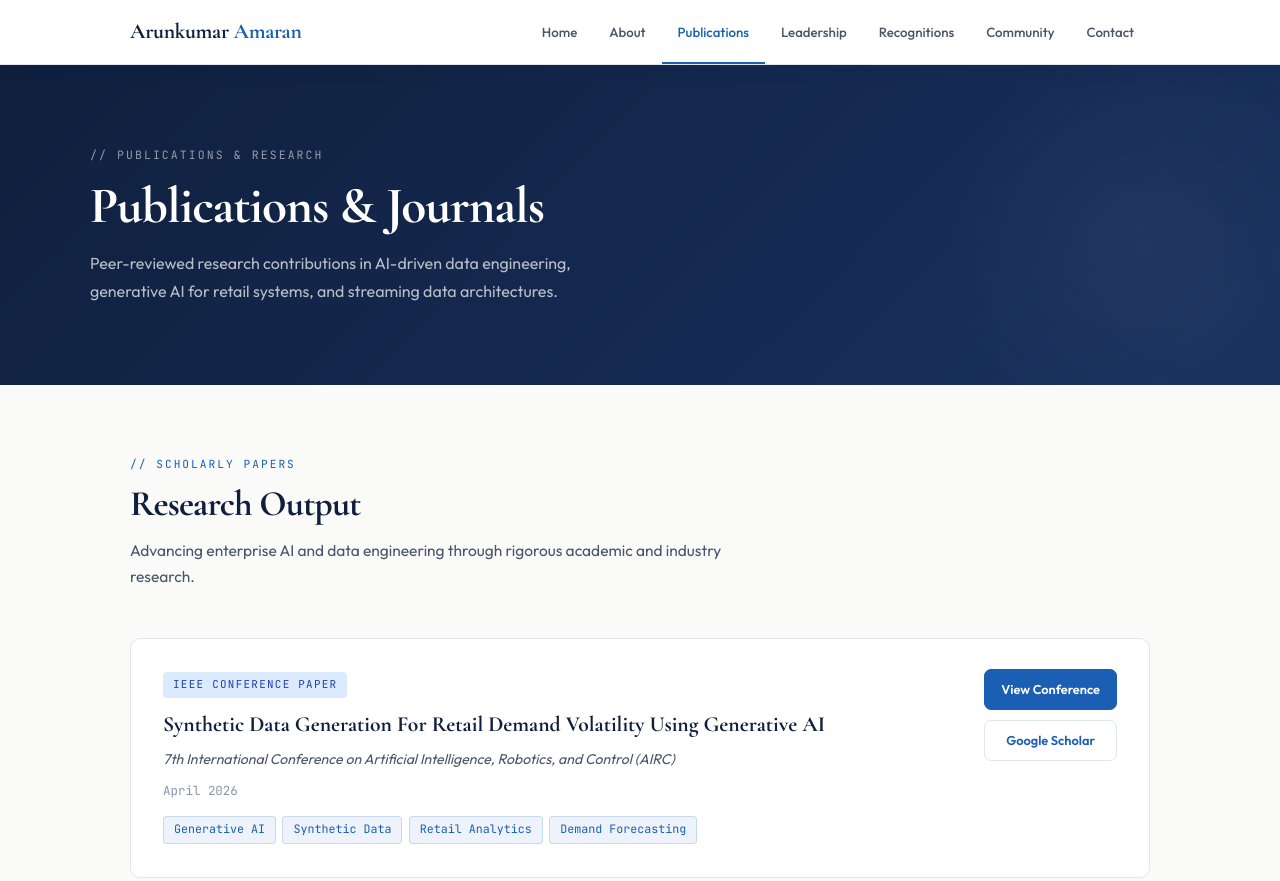
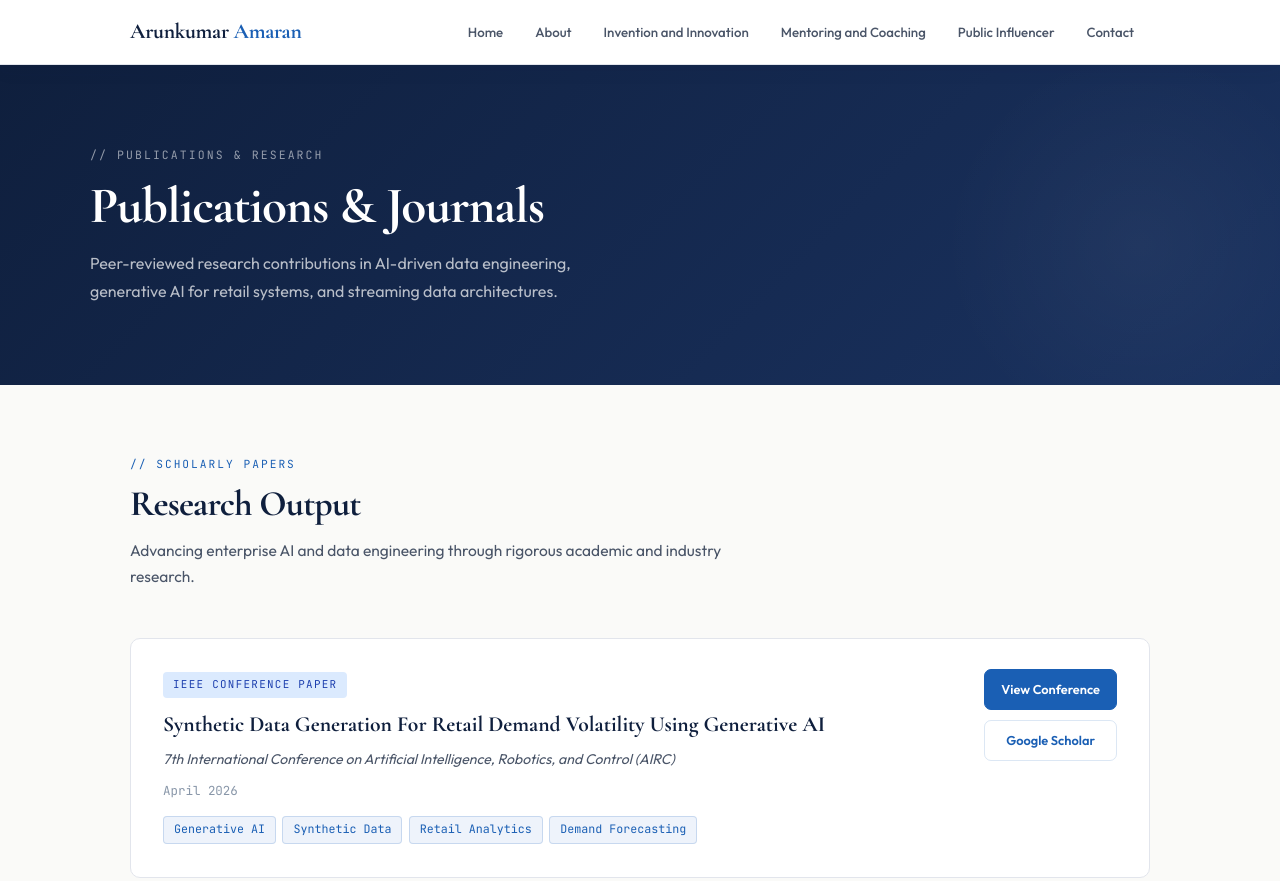
Before and after one commit to arunkumaramaran-design/arun-amaran, a plain HTML site: page innovation.html in a window 1280 px wide. Shown: the top 881 px of the page. Drawn offline with nearby package versions, Linux system fonts and the light colour scheme.

Commit message:
Update innovation.html

```diff
--- a/innovation.html
+++ b/innovation.html
@@ -129,10 +129,10 @@
     <ul class="nav-links">
       <li><a href="index.html">Home</a></li>
       <li><a href="about.html">About</a></li>
-      <li><a href="innovation.html" class="active">Publications</a></li>
-      <li><a href="leadership.html">Leadership</a></li>
-      <li><a href="recognitions.html">Recognitions</a></li>
-      <li><a href="community.html">Community</a></li>
+      <li><a href="innovation.html">Invention and Innovation</a></li>
+
+      <li><a href="recognitions.html">Mentoring and Coaching</a></li>
+      <li><a href="community.html">Public Influencer</a></li>
       <li><a href="contact.html">Contact</a></li>
     </ul>
   </div>
```
